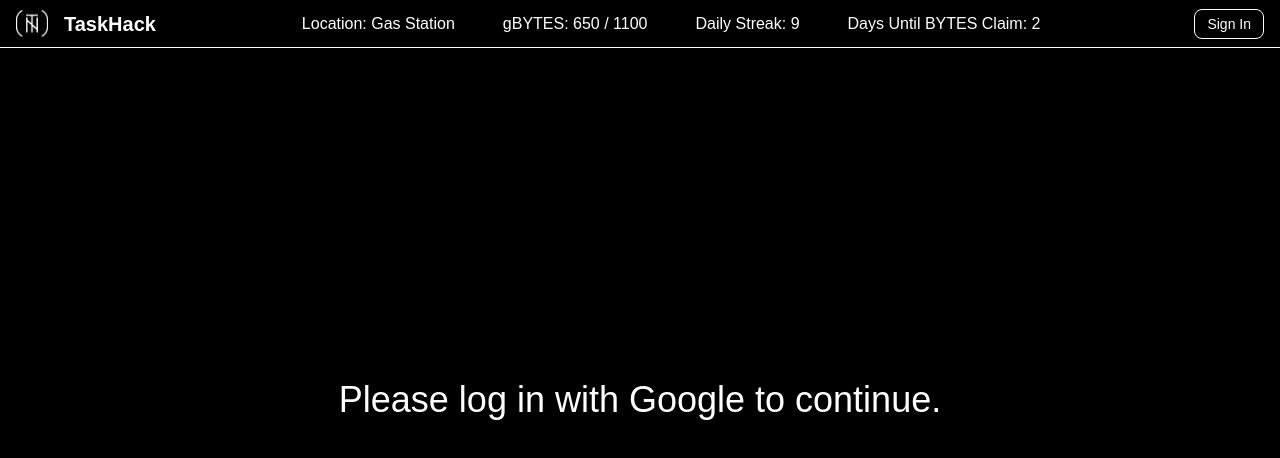
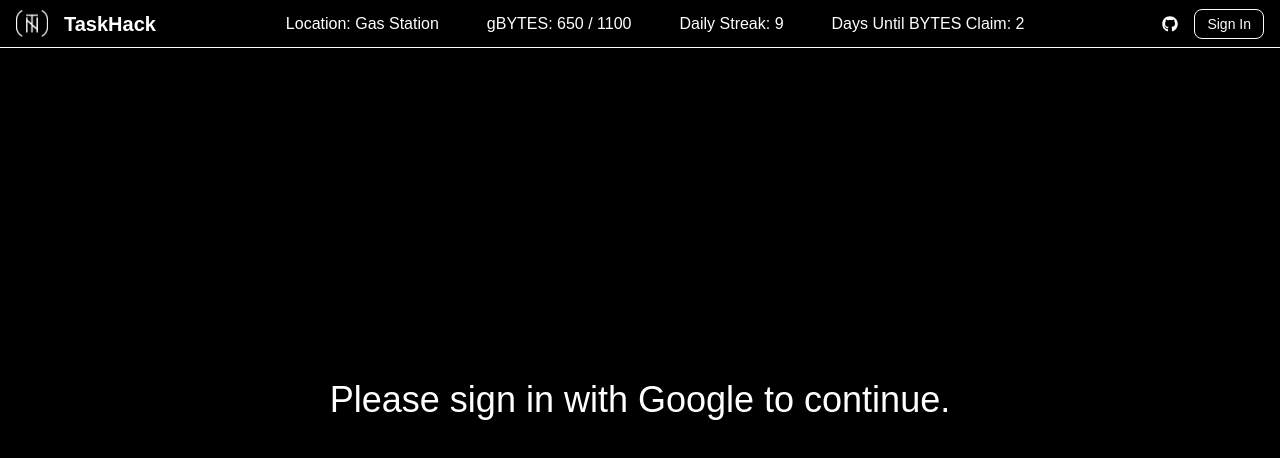
Before and after one commit to will-zzz/NT_Habits, a React (Create React App) app: page / in a window 1280 px wide. Shown: the top 458 px of the page. Built offline with nearby package versions, Linux system fonts and the light colour scheme; no server answers.

Commit message:
Github icon + remove red box

```diff
--- a/package.json
+++ b/package.json
@@ -12,6 +12,7 @@
     "react-beautiful-dnd": "^13.1.1",
     "react-dom": "^18.2.0",
     "react-firebase-hooks": "^5.1.1",
+    "react-icons": "^5.2.1",
     "react-router-dom": "^6.14.2",
     "react-scripts": "5.0.1",
     "web-vitals": "^2.1.4"
--- a/src/components/Home.js
+++ b/src/components/Home.js
@@ -16,7 +16,7 @@
       ) : (
         <div className="h-screen w-full bg-black content-center text-center">
           <h1 className="text-white text-4xl">
-            Please log in with Google to continue.
+            Please sign in with Google to continue.
           </h1>
         </div>
       )}
--- a/src/components/Inventory.js
+++ b/src/components/Inventory.js
@@ -3,10 +3,10 @@
 const Inventory = () => {
   return (
     <div className="h-full bg-gray-600 border border-white p-1">
-      <div className="h-full border border-red-500">
-        <h2 className="text-white text-2xl font-bold">Inventory</h2>
-        {/* Add your inventory-related content here */}
-      </div>
+      <h2 className="text-white text-2xl font-bold text-center">
+        Inventory - In Progress
+      </h2>
+      {/* Add your inventory-related content here */}
     </div>
   );
 };
--- a/src/components/Navbar.js
+++ b/src/components/Navbar.js
@@ -6,6 +6,7 @@
 import { Link } from "react-router-dom";
 import MenuDropdown from "./MenuDropdown";
 import { useState } from "react";
+import { FaGithub } from "react-icons/fa";
 
 const Navbar = () => {
   const [user] = useAuthState(auth);
@@ -55,6 +56,15 @@
           <MenuDropdown showTexts={showTexts} setShowTexts={setShowTexts} />
         </div>
 
+        {/* GitHub Icon */}
+        <a
+          href="https://github.com/will-zzz/NT_Habits"
+          target="_blank"
+          rel="noopener noreferrer"
+        >
+          <FaGithub className="mr-2" />
+        </a>
+
         {/* Account Button */}
         {user ? (
           <Link to="/account">
```
Also changed, not shown: 2 other files (tests, documents, lock files or other folders).
